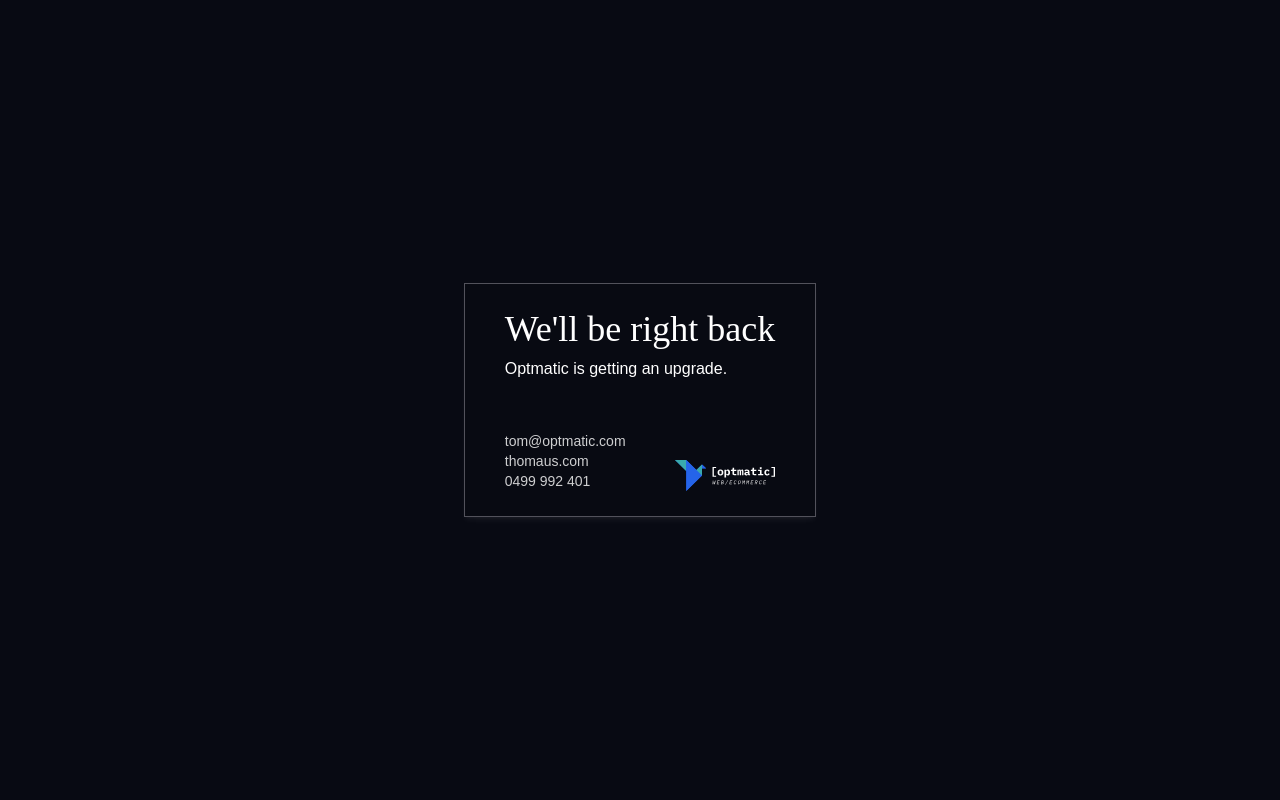
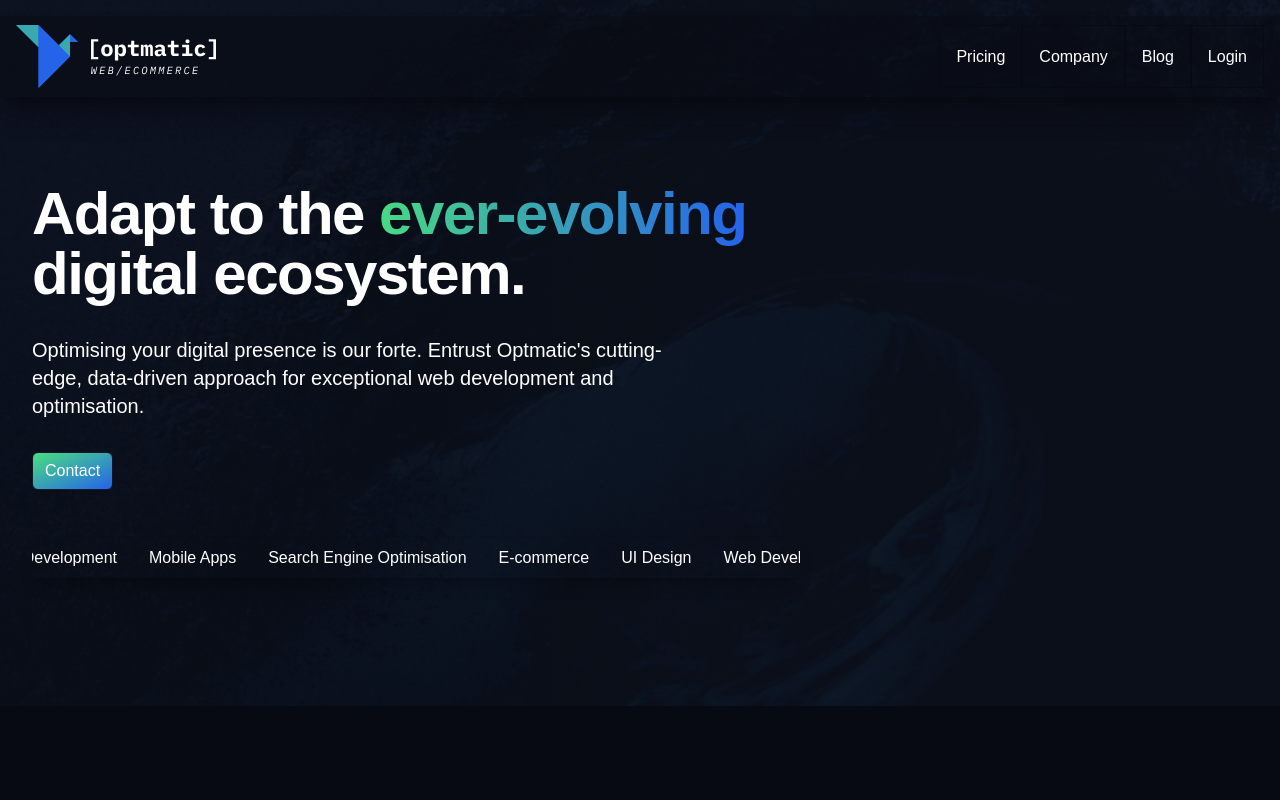
Before and after one commit to optmatic/verygoodweb, a Next.js app: page / in a window 1280 px wide. Shown: the top 800 px of the page. Built offline with nearby package versions, Linux system fonts and the light colour scheme.

Commit message:
slight changes to nav

```diff
--- a/src/app/layout.tsx
+++ b/src/app/layout.tsx
@@ -1,8 +1,8 @@
 import type { Metadata } from "next";
 import { Geist, Geist_Mono } from "next/font/google";
 import "./globals.css";
-// import { Navbar } from "@/components/navigation/Navbar";
-// import { GradientBackground } from "@/components/radiant/gradient";
+import { Navbar } from "@/components/navigation/Navbar";
+import { GradientBackground } from "@/components/radiant/gradient";
 
 const geistSans = Geist({
   variable: "--font-geist-sans",
@@ -27,9 +27,9 @@ export default function RootLayout({
   return (
     <html lang="en">
       <body
-        className={`${geistSans.variable} ${geistMono.variable} antialiased min-h-screen flex flex-col w-full items-center justify-center bg-deepBlue`}
+        className={`${geistSans.variable} ${geistMono.variable} antialiased min-h-screen flex flex-col w-full bg-deepBlue`}
       >
-        {/* <Navbar /> */}
+        <Navbar />
           <main>
           {children}
           </main>
--- a/src/app/page.tsx
+++ b/src/app/page.tsx
@@ -1,12 +1,12 @@
-// import PrimaryHero from "@/components/hero-sections/PrimaryHero";
+import PrimaryHero from "@/components/hero-sections/PrimaryHero";
 import CS from "@/components/optmatic/CS";
 import Contact from "@/components/optmatic/Contact";
 export default function Home() {
   return (
     <div>
-      {/* <PrimaryHero /> */}
+      <PrimaryHero />
       <CS />
-      {/* <Contact /> */}
+      <Contact />
     </div>
   );
 }
--- a/src/components/hero-sections/PrimaryHero.tsx
+++ b/src/components/hero-sections/PrimaryHero.tsx
@@ -1,118 +1,118 @@
-// "use client";
+"use client";
 
-// import { Container } from "@/components/radiant/container";
-// // import { Gradient } from "@/components/radiant/gradient";
-// // import { Link } from "@/components/radiant/link";
-// // import { Navbar } from "@/components/navigation/Navbar";
-// // import { Button } from "@/components/radiant/button";
-// // import { ChevronRightIcon } from "@heroicons/react/24/outline";
-// import { useState, useEffect } from 'react';
+import { Container } from "@/components/radiant/container";
+// import { Gradient } from "@/components/radiant/gradient";
+// import { Link } from "@/components/radiant/link";
+// import { Navbar } from "@/components/navigation/Navbar";
+// import { Button } from "@/components/radiant/button";
+// import { ChevronRightIcon } from "@heroicons/react/24/outline";
+import { useState, useEffect } from 'react';
 
 
-// const title1 = "Adapt to the";
-// const title2 = " ever-evolving";
-// const title3 = " digital ecosystem.";
+const title1 = "Adapt to the";
+const title2 = " ever-evolving";
+const title3 = " digital ecosystem.";
 
-// export default function PrimaryHero() {
-//   const [currentWordIndex, setCurrentWordIndex] = useState(0);
-//   const rotatingWords = ['E-commerce', 'UI Design', 'Web Development', 'Mobile Apps', 'Search Engine Optimisation'];
+export default function PrimaryHero() {
+  const [currentWordIndex, setCurrentWordIndex] = useState(0);
+  const rotatingWords = ['E-commerce', 'UI Design', 'Web Development', 'Mobile Apps', 'Search Engine Optimisation'];
 
-//   useEffect(() => {
-//     const interval = setInterval(() => {
-//       setCurrentWordIndex((current) => (current + 1) % rotatingWords.length);
-//     }, 3000); // Changed from 1000 to 3000 for better readability
+  useEffect(() => {
+    const interval = setInterval(() => {
+      setCurrentWordIndex((current) => (current + 1) % rotatingWords.length);
+    }, 3000); // Changed from 1000 to 3000 for better readability
 
-//     return () => clearInterval(interval);
-//   }, [rotatingWords.length]);
+    return () => clearInterval(interval);
+  }, [rotatingWords.length]);
 
-//   return (
-//     <div className="relative bg-deepBlue overflow-x-hidden overflow-y-hidden">
-//       {/* Background gradient */}
-//       <div
-//         className="absolute inset-0 w-full h-full bg-deepBlue"
-//         style={{
-//           background: 'linear-gradient(to left, rgb(17 24 39) 40%, rgba(17, 24, 39, 0.8) 70%, rgba(17, 24, 39, 0.7) 100%)',
-//         }}
-//       />
+  return (
+    <div className="relative bg-deepBlue overflow-x-hidden overflow-y-hidden">
+      {/* Background gradient */}
+      <div
+        className="absolute inset-0 w-full h-full bg-deepBlue"
+        style={{
+          background: 'linear-gradient(to left, rgb(17 24 39) 40%, rgba(17, 24, 39, 0.8) 70%, rgba(17, 24, 39, 0.7) 100%)',
+        }}
+      />
 
-//       {/* Animated Wave Background - Right Side Only */}
-//       <div
-//         className="absolute right-0 top-0 w-full h-full z-10"
-//         style={{
-//           background: `url('/wave-bg.jpeg')`,
-//           backgroundSize: 'cover',
-//           backgroundPosition: 'right 25%',
-//           opacity: '.4',
-//           filter: 'contrast(1.4) brightness(.5)',
-//           mixBlendMode: 'soft-light',
-//           animation: 'wave-move 15s ease-in-out infinite',
-//           transform: 'scale(1.1)',
-//         }}
-//       />
+      {/* Animated Wave Background - Right Side Only */}
+      <div
+        className="absolute right-0 top-0 w-full h-full z-10"
+        style={{
+          background: `url('/wave-bg.jpeg')`,
+          backgroundSize: 'cover',
+          backgroundPosition: 'right 25%',
+          opacity: '.4',
+          filter: 'contrast(1.4) brightness(.5)',
+          mixBlendMode: 'soft-light',
+          animation: 'wave-move 15s ease-in-out infinite',
+          transform: 'scale(1.1)',
+        }}
+      />
 
-//       {/* Gradient Overlay - Right Side Only */}
-//       <div
-//         className="absolute right-0 top-0 h-full z-20"
-//         style={{
-//           background: 'linear-gradient(to right, rgb(17 24 39), transparent)',
-//           mixBlendMode: 'multiply',
-//         }}
-//       />
+      {/* Gradient Overlay - Right Side Only */}
+      <div
+        className="absolute right-0 top-0 h-full z-20"
+        style={{
+          background: 'linear-gradient(to right, rgb(17 24 39), transparent)',
+          mixBlendMode: 'multiply',
+        }}
+      />
 
 
-//       <div
-//         className="absolute -left-56 top-[calc(100%-13rem)] transform-gpu blur-3xl lg:left-[max(-14rem,calc(100%-59rem))] lg:top-[calc(50%-7rem)] z-20"
-//         aria-hidden="true"
-//       >
-//         {/* <div
-//           className="aspect-[1155/678] w-[72.1875rem] bg-gradient-to-br from-[#80caff] to-[#4f46e5] opacity-20"
-//           style={{
-//             clipPath:
-//               'polygon(74.1% 56.1%, 100% 38.6%, 97.5% 73.3%, 85.5% 100%, 80.7% 98.2%, 72.5% 67.7%, 60.2% 37.8%, 52.4% 32.2%, 47.5% 41.9%, 45.2% 65.8%, 27.5% 23.5%, 0.1% 35.4%, 17.9% 0.1%, 27.6% 23.5%, 76.1% 2.6%, 74.1% 56.1%)',
-//           }}
-//         /> */}
-//       </div>
+      <div
+        className="absolute -left-56 top-[calc(100%-13rem)] transform-gpu blur-3xl lg:left-[max(-14rem,calc(100%-59rem))] lg:top-[calc(50%-7rem)] z-20"
+        aria-hidden="true"
+      >
+        {/* <div
+          className="aspect-[1155/678] w-[72.1875rem] bg-gradient-to-br from-[#80caff] to-[#4f46e5] opacity-20"
+          style={{
+            clipPath:
+              'polygon(74.1% 56.1%, 100% 38.6%, 97.5% 73.3%, 85.5% 100%, 80.7% 98.2%, 72.5% 67.7%, 60.2% 37.8%, 52.4% 32.2%, 47.5% 41.9%, 45.2% 65.8%, 27.5% 23.5%, 0.1% 35.4%, 17.9% 0.1%, 27.6% 23.5%, 76.1% 2.6%, 74.1% 56.1%)',
+          }}
+        /> */}
+      </div>
 
-//       {/* Adjust container z-index to be above the wave */}
-//       <Container className="relative z-40">
-//         <div className="max-w-3xl pb-16 pt-16 sm:pb-24 sm:pt-24 md:pb-32 md:pt-32">
-//         <h1 className="mt-14 text-4xl font-bold tracking-tight lg:leading-loose sm:text-5xl xl:text-6xl">
-//           <span className="text-white">{title1}</span>
-//           <span className="text-gray-950 bg-clip-text text-transparent bg-gradient-to-r from-green-400 to-blue-600">{title2}</span>
-//           <span className="text-white">{title3}</span>
-//         </h1>
-//           <p className="mt-8 max-w-2xl text-md font-light text-white sm:text-xl">
-//           Optimising your digital presence is our forte. Entrust Optmatic&apos;s cutting-edge, data-driven approach for exceptional web development and optimisation.
-//           </p>
-//           <div className="mt-8 flex flex-col gap-x-6 gap-y-4 sm:flex-row">
-//             <a href="/contact" className="mt-3 w-full rounded-md border border-gray-900 bg-gradient-to-br from-green-400 to-blue-600 px-3 py-1.5 text-base font-medium text-white shadow-sm hover:bg-gradient-to-bl focus:outline-none focus:ring-4 focus:ring-green-200 sm:mt-0 sm:inline-flex sm:w-auto sm:flex-shrink-0 sm:items-center">
-//               Contact
-//             </a>
-//           </div>
+      {/* Adjust container z-index to be above the wave */}
+      <Container className="relative z-40">
+        <div className="max-w-3xl pb-16 pt-16 sm:pb-24 sm:pt-24 md:pb-32 md:pt-32">
+        <h1 className="mt-14 text-4xl font-bold tracking-tight lg:leading-loose sm:text-5xl xl:text-6xl">
+          <span className="text-white">{title1}</span>
+          <span className="text-gray-950 bg-clip-text text-transparent bg-gradient-to-r from-green-400 to-blue-600">{title2}</span>
+          <span className="text-white">{title3}</span>
+        </h1>
+          <p className="mt-8 max-w-2xl text-md font-light text-white sm:text-xl">
+          Optimising your digital presence is our forte. Entrust Optmatic&apos;s cutting-edge, data-driven approach for exceptional web development and optimisation.
+          </p>
+          <div className="mt-8 flex flex-col gap-x-6 gap-y-4 sm:flex-row">
+            <a href="/contact" className="mt-3 w-full rounded-md border border-gray-900 bg-gradient-to-br from-green-400 to-blue-600 px-3 py-1.5 text-base font-medium text-white shadow-sm hover:bg-gradient-to-bl focus:outline-none focus:ring-4 focus:ring-green-200 sm:mt-0 sm:inline-flex sm:w-auto sm:flex-shrink-0 sm:items-center">
+              Contact
+            </a>
+          </div>
 
-//           <div className="mt-12  relative py-2 rounded-sm shadow-lg shadow-black/20 overflow-hidden whitespace-nowrap">
-//             <div
-//               className="inline-flex scrolling-words"
-//               style={{
-//                 // Removed the animation for the transition
-//                 // animation: `scroll ${rotatingWords.length * 3}s linear infinite`
-//                 // Commented out the animation to remove any slight movement
-//                 // animation: 'none' // Uncomment this line if you want to explicitly set no animation
-//               }}
-//             >
-//               {/* Double the words to create seamless loop */}
-//               {[...rotatingWords, ...rotatingWords].map((word, index) => (
-//                 <span
-//                   key={index}
-//                   className="text-white font-medium mx-4 cursor-pointer hover:italic"
-//                 >
-//                   {word}
-//                 </span>
-//               ))}
-//             </div>
-//           </div>
-//         </div>
-//       </Container>
-//     </div>
-//   );
-// }
+          <div className="mt-12  relative py-2 rounded-sm shadow-lg shadow-black/20 overflow-hidden whitespace-nowrap">
+            <div
+              className="inline-flex scrolling-words"
+              style={{
+                // Removed the animation for the transition
+                // animation: `scroll ${rotatingWords.length * 3}s linear infinite`
+                // Commented out the animation to remove any slight movement
+                // animation: 'none' // Uncomment this line if you want to explicitly set no animation
+              }}
+            >
+              {/* Double the words to create seamless loop */}
+              {[...rotatingWords, ...rotatingWords].map((word, index) => (
+                <span
+                  key={index}
+                  className="text-white font-medium mx-4 cursor-pointer hover:italic"
+                >
+                  {word}
+                </span>
+              ))}
+            </div>
+          </div>
+        </div>
+      </Container>
+    </div>
+  );
+}
--- a/src/components/navigation/Navbar.tsx
+++ b/src/components/navigation/Navbar.tsx
@@ -1,105 +1,105 @@
-// 'use client'
+'use client'
 
-// import {
-//   Disclosure,
-//   DisclosureButton,
-//   DisclosurePanel,
-// } from '@headlessui/react'
-// // import { Container } from '@/components/radiant/container'
-// import { Bars2Icon } from '@heroicons/react/24/solid'
-// import { motion } from 'framer-motion'
-// import { Link } from '@/components/radiant/link'
-// import Logo from '@/images/optmatic-logo.svg'
-// // import { PlusGrid, PlusGridRow } from '@/components/radiant/plus-grid'
+import {
+  Disclosure,
+  DisclosureButton,
+  DisclosurePanel,
+} from '@headlessui/react'
+import { Container } from '@/components/radiant/container'
+import { Bars2Icon } from '@heroicons/react/24/solid'
+import { motion } from 'framer-motion'
+import { Link } from '@/components/radiant/link'
+import Logo from '@/images/optmatic-logo.svg'
+import { PlusGrid, PlusGridRow } from '@/components/radiant/plus-grid'
 
-// const links = [
-//   { href: '/pricing', label: 'Pricing' },
-//   { href: '/company', label: 'Company' },
-//   { href: '/blog', label: 'Blog' },
-//   { href: '/login', label: 'Login' },
-// ]
+const links = [
+  { href: '/pricing', label: 'Pricing' },
+  { href: '/company', label: 'Company' },
+  { href: '/blog', label: 'Blog' },
+  { href: '/login', label: 'Login' },
+]
 
-// function DesktopNav() {
-//   return (
-//     <nav className="relative hidden lg:flex z-100">
+function DesktopNav() {
+  return (
+    <nav className="relative hidden lg:flex z-100">
 
-//       {links.map(({ href, label }) => (
+      {links.map(({ href, label }) => (
 
-//           <Link
-//             key={href}
-//             href={href}
-//             className="flex items-center px-4 py-2 text-base font-medium text-white  hover:bg-white/5"
-//           >
-//             {label}
-//           </Link>
+          <Link
+            key={href}
+            href={href}
+            className="flex items-center px-4 py-2 text-base font-medium text-white border border-deepBlue hover:border hover:border-white/10"
+          >
+            {label}
+          </Link>
 
-//       ))}
-//     </nav>
+      ))}
+    </nav>
 
-//   )
-// }
+  )
+}
 
-// function MobileNavButton() {
-//   return (
-//     <DisclosureButton
-//       className="flex size-12 items-center justify-center self-center data-[hover]:bg-white/10 lg:hidden"
-//       aria-label="Open main menu"
-//     >
-//       <Bars2Icon className="size-6 text-white" />
-//     </DisclosureButton>
-//   )
-// }
+function MobileNavButton() {
+  return (
+    <DisclosureButton
+      className="flex size-12 items-center justify-center self-center data-[hover]:bg-white/10 lg:hidden"
+      aria-label="Open main menu"
+    >
+      <Bars2Icon className="size-6 text-white" />
+    </DisclosureButton>
+  )
+}
 
-// function MobileNav() {
-//   return (
-//     <DisclosurePanel className="lg:hidden">
-//       <div className="flex flex-col gap-6 py-4">
-//         {links.map(({ href, label }, linkIndex) => (
-//           <motion.div
-//             initial={{ opacity: 0, rotateX: -90 }}
-//             animate={{ opacity: 1, rotateX: 0 }}
-//             transition={{
-//               duration: 0.15,
-//               ease: 'easeInOut',
-//               rotateX: { duration: 0.3, delay: linkIndex * 0.1 },
-//             }}
-//             key={href}
-//           >
-//             <Link href={href} className="text-base font-medium text-white hover:text-white/80">
-//               {label}
-//             </Link>
-//           </motion.div>
-//         ))}
-//       </div>
-//       <div className="absolute left-1/2 w-screen -translate-x-1/2">
-//         <div className="absolute inset-x-0 top-0 border-t border-white/10" />
-//         <div className="absolute inset-x-0 top-2 border-t border-white/10" />
-//       </div>
-//     </DisclosurePanel>
-//   )
-// }
+function MobileNav() {
+  return (
+    <DisclosurePanel className="lg:hidden">
+      <div className="flex flex-col gap-6 py-4">
+        {links.map(({ href, label }, linkIndex) => (
+          <motion.div
+            initial={{ opacity: 0, rotateX: -90 }}
+            animate={{ opacity: 1, rotateX: 0 }}
+            transition={{
+              duration: 0.15,
+              ease: 'easeInOut',
+              rotateX: { duration: 0.3, delay: linkIndex * 0.1 },
+            }}
+            key={href}
+          >
+            <Link href={href} className="text-base font-medium text-white hover:text-white/80">
+              {label}
+            </Link>
+          </motion.div>
+        ))}
+      </div>
+      <div className="absolute left-1/2 w-screen -translate-x-1/2">
+        <div className="absolute inset-x-0 top-0 border-t border-white/10" />
+        <div className="absolute inset-x-0 top-2 border-t border-white/10" />
+      </div>
+    </DisclosurePanel>
+  )
+}
 
-// export function Navbar({ banner }: { banner?: React.ReactNode }) {
-//   return (
-//     <Disclosure as="header" className="absolute top-0 left-0 right-0 w-full z-50">
-//       <PlusGrid className="relative max-w-7xl mx-auto bg-deepBlue/50 shadow-xl shadow-deepBlue/70">
-//         <PlusGridRow className="relative flex justify-between my-4 px-4">
-//           <div className="relative flex gap-6">
-//               <Link href="/" title="Home">
-//                <img src={Logo.src} alt="Optmatic Logo" className="w-[200px] transition-transform duration-300 hover:scale-105" />
-//               </Link>
+export function Navbar({ banner }: { banner?: React.ReactNode }) {
+  return (
+    <Disclosure as="header" className="absolute top-0 left-0 right-0 w-full z-50">
+      <PlusGrid className="relative max-w-7xl mx-auto bg-deepBlue/50 shadow-xl shadow-deepBlue/70">
+        <PlusGridRow className="relative flex justify-between my-4 px-4">
+          <div className="relative flex gap-6">
+              <Link href="/" title="Home">
+               <img src={Logo.src} alt="Optmatic Logo" className="w-[200px] transition-transform duration-300 hover:scale-105" />
+              </Link>
 
-//             {banner && (
-//               <div className="relative hidden items-center py-3 lg:flex">
-//                 {banner}
-//               </div>
-//             )}
-//           </div>
-//           <DesktopNav />
-//           <MobileNavButton />
-//         </PlusGridRow>
-//       </PlusGrid>
-//       <MobileNav />
-//     </Disclosure>
-//   )
-// }
+            {banner && (
+              <div className="relative hidden items-center py-3 lg:flex">
+                {banner}
+              </div>
+            )}
+          </div>
+          <DesktopNav />
+          <MobileNavButton />
+        </PlusGridRow>
+      </PlusGrid>
+      <MobileNav />
+    </Disclosure>
+  )
+}
--- a/src/components/optmatic/Contact.tsx
+++ b/src/components/optmatic/Contact.tsx
@@ -56,7 +56,7 @@ export default function Contact() {
           className="relative left-1/2 -z-10 aspect-[1155/678] w-[36.125rem] max-w-none -translate-x-1/2 rotate-[30deg] bg-gradient-to-tr from-[#ff80b5] to-[#9089fc] opacity-30 sm:left-[calc(50%-40rem)] sm:w-[72.1875rem]"
         /> */}
       </div>
-      <div className="mx-auto max-w-2xl text-left">
+      <div className="mx-auto max-w-xl text-left">
         <h2 className="text-balance text-4xl font-light font-serif tracking-tight text-white sm:text-5xl">Get in touch :)</h2>
         <p className="mt-2 text-lg/8 text-white font-light">Aute magna irure deserunt veniam aliqua magna enim voluptate.</p>
       </div>
--- a/src/components/radiant/plus-grid.tsx
+++ b/src/components/radiant/plus-grid.tsx
@@ -1,91 +1,91 @@
-// import { clsx } from 'clsx'
+import { clsx } from 'clsx'
 
-// export function PlusGrid({
-//   className = '',
-//   children,
-// }: {
-//   className?: string
-//   children: React.ReactNode
-// }) {
-//   return <div className={className}>{children}</div>
-// }
+export function PlusGrid({
+  className = '',
+  children,
+}: {
+  className?: string
+  children: React.ReactNode
+}) {
+  return <div className={className}>{children}</div>
+}
 
-// export function PlusGridRow({
-//   className = '',
-//   children,
-// }: {
-//   className?: string
-//   children: React.ReactNode
-// }) {
-//   return (
-//     <div
-//       className={clsx(
-//         className,
-//         'group/row relative isolate pt-[calc(theme(spacing.2)+1px)] last:pb-[calc(theme(spacing.2)+1px)]',
-//       )}
-//     >
-//       <div
-//         aria-hidden="true"
-//         className="absolute inset-y-0 left-1/2 -z-10 w-screen -translate-x-1/2"
-//       >
+export function PlusGridRow({
+  className = '',
+  children,
+}: {
+  className?: string
+  children: React.ReactNode
+}) {
+  return (
+    <div
+      className={clsx(
+        className,
+        'group/row relative isolate pt-[calc(theme(spacing.2)+1px)] last:pb-[calc(theme(spacing.2)+1px)]',
+      )}
+    >
+      <div
+        aria-hidden="true"
+        className="absolute inset-y-0 left-1/2 -z-10 w-screen -translate-x-1/2"
+      >
 
-//       </div>
-//       {children}
-//     </div>
-//   )
-// }
+      </div>
+      {children}
+    </div>
+  )
+}
 
-// export function PlusGridItem({
-//   className = '',
-//   children,
-// }: {
-//   className?: string
-//   children: React.ReactNode
-// }) {
-//   return (
-//     <div className={clsx(className, 'group/item relative')}>
-//       <PlusGridIcon
-//         placement="top left"
-//         className="hidden group-first/item:block"
-//       />
-//       <PlusGridIcon placement="top right" />
-//       <PlusGridIcon
-//         placement="bottom left"
-//         className="hidden group-last/row:group-first/item:block"
-//       />
-//       <PlusGridIcon
-//         placement="bottom right"
-//         className="hidden group-last/row:block"
-//       />
-//       {children}
-//     </div>
-//   )
-// }
+export function PlusGridItem({
+  className = '',
+  children,
+}: {
+  className?: string
+  children: React.ReactNode
+}) {
+  return (
+    <div className={clsx(className, 'group/item relative')}>
+      <PlusGridIcon
+        placement="top left"
+        className="hidden group-first/item:block"
+      />
+      <PlusGridIcon placement="top right" />
+      <PlusGridIcon
+        placement="bottom left"
+        className="hidden group-last/row:group-first/item:block"
+      />
+      <PlusGridIcon
+        placement="bottom right"
+        className="hidden group-last/row:block"
+      />
+      {children}
+    </div>
+  )
+}
 
-// export function PlusGridIcon({
-//   className = '',
-//   placement,
-// }: {
-//   className?: string
-//   placement: `${'top' | 'bottom'} ${'right' | 'left'}`
-// }) {
-//   let [yAxis, xAxis] = placement.split(' ')
+export function PlusGridIcon({
+  className = '',
+  placement,
+}: {
+  className?: string
+  placement: `${'top' | 'bottom'} ${'right' | 'left'}`
+}) {
+  let [yAxis, xAxis] = placement.split(' ')
 
-//   let yClass = yAxis === 'top' ? '-top-2' : '-bottom-2'
-//   let xClass = xAxis === 'left' ? '-left-2' : '-right-2'
+  let yClass = yAxis === 'top' ? '-top-2' : '-bottom-2'
+  let xClass = xAxis === 'left' ? '-left-2' : '-right-2'
 
-//   return (
-//     <svg
-//       viewBox="0 0 15 15"
-//       aria-hidden="true"
-//       className={clsx(
-//         className,
-//         'absolute size-[15px] fill-white/5',
-//         yClass,
-//         xClass,
-//       )}
-//     >
-//       <path d="M8 0H7V7H0V8H7V15H8V8H15V7H8V0Z" />
-//     </svg>
-//   )
-// }
+  return (
+    <svg
+      viewBox="0 0 15 15"
+      aria-hidden="true"
+      className={clsx(
+        className,
+        'absolute size-[15px] fill-white/5',
+        yClass,
+        xClass,
+      )}
+    >
+      <path d="M8 0H7V7H0V8H7V15H8V8H15V7H8V0Z" />
+    </svg>
+  )
+}
```
